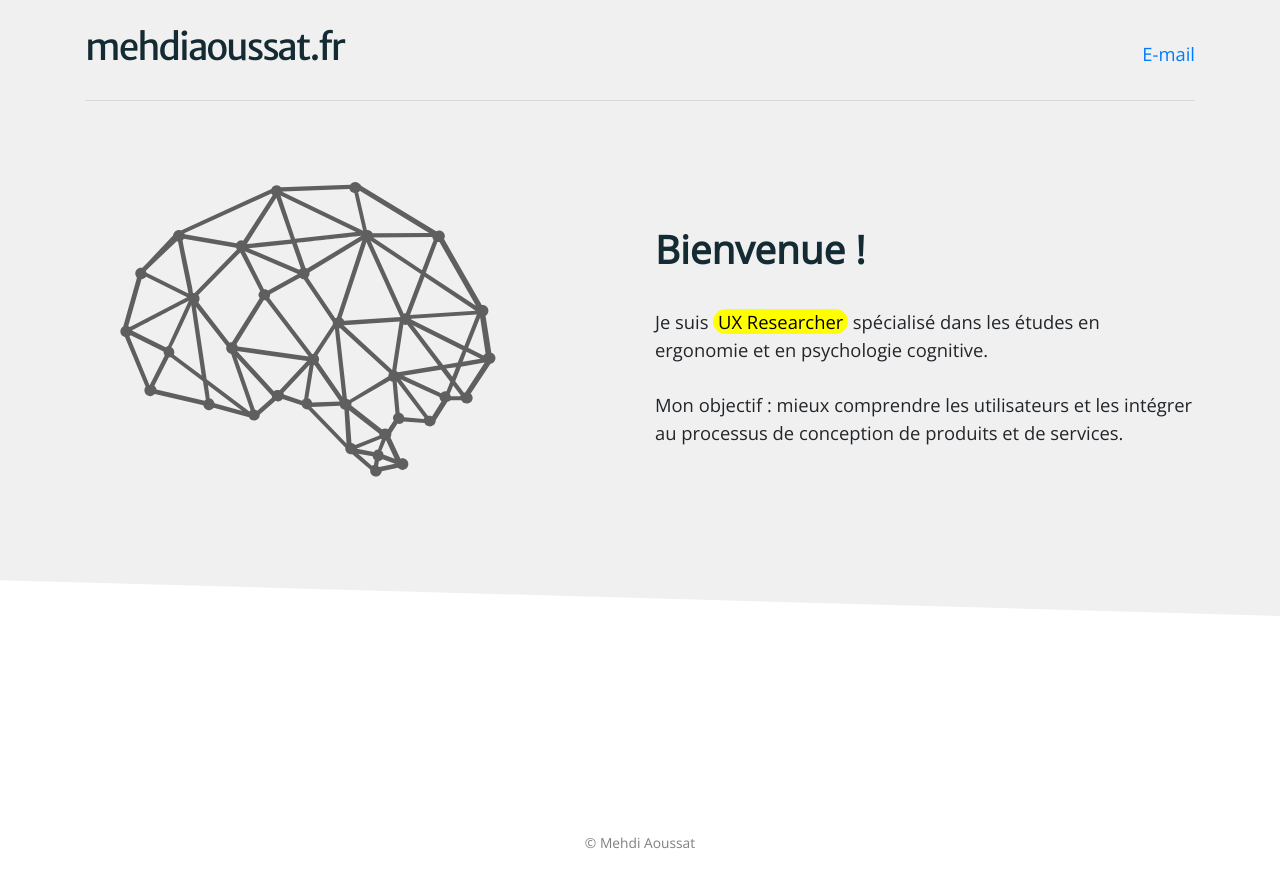
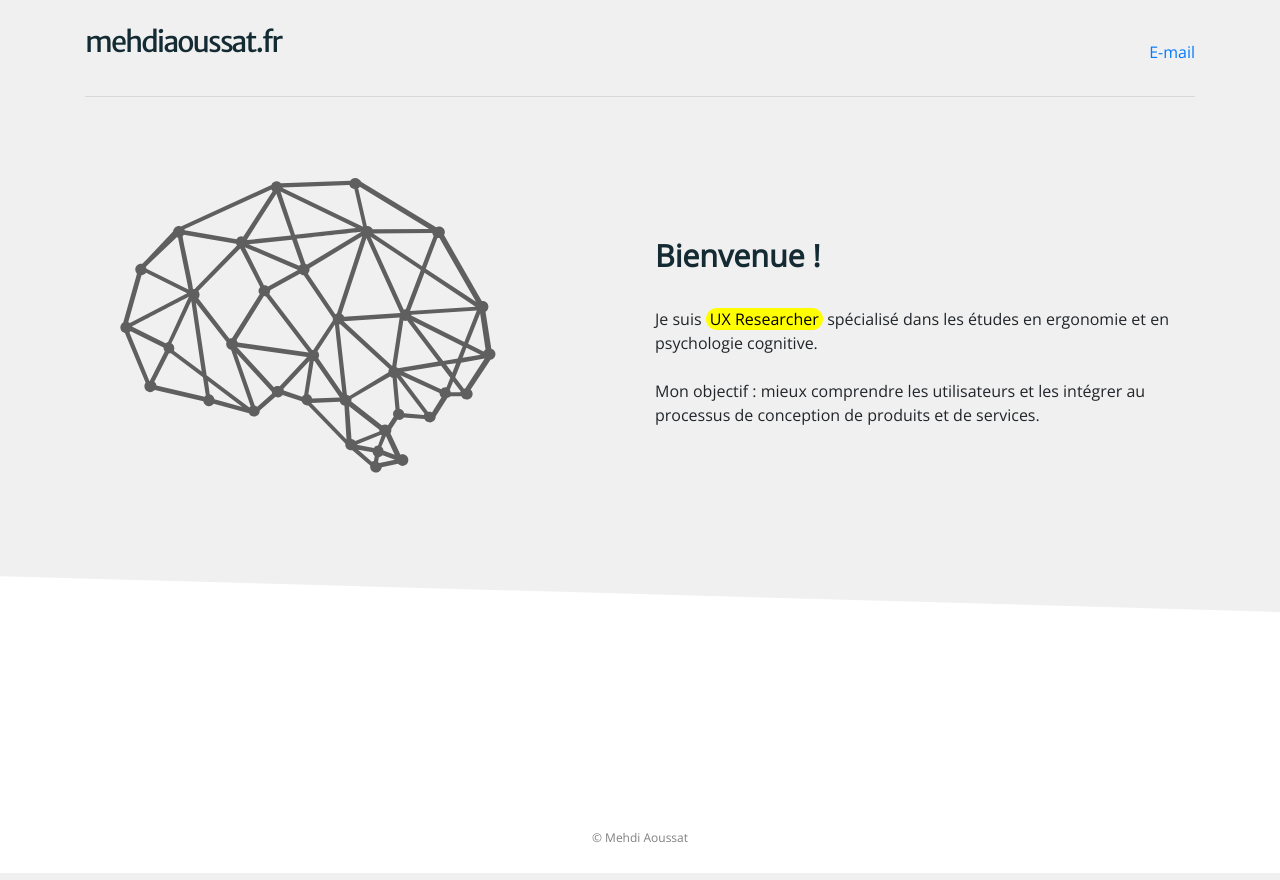
Before and after one commit to docteur-bob/personalsite, a Django app: page / in a window 1280 px wide. Run offline with Django 3.2, Linux system fonts and the light colour scheme; data that the repository does not hold is empty; some libraries are stand-ins or nearby versions; some web fonts are replaced.

Commit message:
Changement CSS

```diff
--- a/book/static/css/book.css
+++ b/book/static/css/book.css
@@ -4,7 +4,7 @@
 
 body {
 	font-family:"open sans" ;
-	font-size:1.15em;
+	font-size:1em;
 
 }
 
@@ -18,7 +18,7 @@ h1 {
 	color:#142b33;
 	margin-top:5px;
 	letter-spacing: -2px;
-	font-size:2em;
+	font-size:1.8em;
 }
 
 h1 a {
@@ -38,7 +38,7 @@ h2 {
 }
 
 .head h2 {
-	font-size:2.1em;
+	font-size:1.9em;
 }
 
 h3 a {
@@ -155,17 +155,12 @@ ul.timeline > li:before {
 	}
 
 .prjwrapper h2 {
-	font-size: 3em;
-	margin-bottom:50px;
-}
-
-.prjwrapper h2 {
-	font-size: 3em;
+	font-size: 2.9em;
 	margin-bottom:50px;
 }
 
 .prjwrapper h3 {
-	font-size:2em;
+	font-size:1.8em;
 }
 
 .prjwrapper p {
--- a/personal_site/settings.py
+++ b/personal_site/settings.py
@@ -120,6 +120,7 @@ USE_TZ = True
 
 # Static files (CSS, JavaScript, Images)
 # https://docs.djangoproject.com/en/2.2/howto/static-files/
+### Recommandation : "static" et "media" à la racine du projet. Et dans les app faire "static/book/fichier.ex"
 STATIC_ROOT  =   os.path.join(BASE_DIR, 'book/static')
 STATIC_URL = '/static/'
 
```
